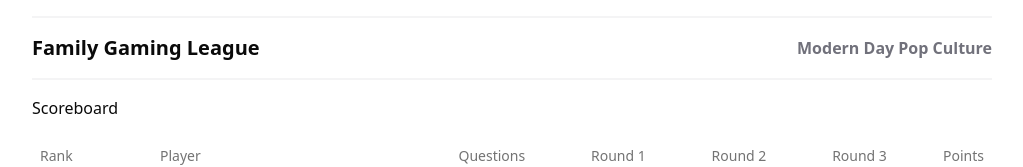
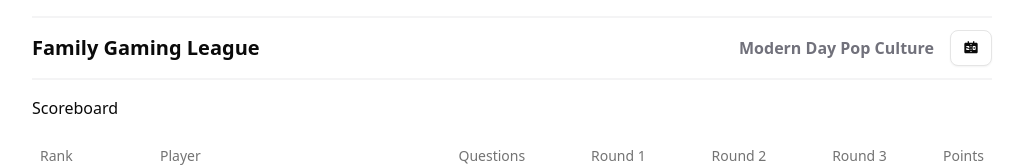
Before and after one commit to aforauvik/gamenight, a Next.js app: page / in a window 1280 px wide. Shown: the top 167 px of the page, without its empty margins (128-1151 px from the left). Built offline with nearby package versions, Linux system fonts and the light colour scheme.

Commit message:
calc page added

```diff
--- a/package.json
+++ b/package.json
@@ -20,6 +20,7 @@
     "next-themes": "^0.4.4",
     "react": "^19.0.0",
     "react-dom": "^19.0.0",
+    "react-icons": "^5.5.0",
     "recharts": "^2.15.1",
     "tailwind-merge": "^3.0.2",
     "tailwindcss-animate": "^1.0.7"
--- a/src/app/pointcalculation/page.js
+++ b/src/app/calc/page.js
@@ -240,8 +240,8 @@ const PointCalculation = () => {
 			<audio ref={bonusSoundRef} src="/game-bonus.mp3" preload="auto" />
 			<audio ref={tickSoundRef} src="/time-ticks.mp3" preload="auto" />
 			<audio ref={timeUpSoundRef} src="/time-up.mp3" preload="auto" />
-			<div className="flex justify-between items-center mb-6 px-2">
-				<h1 className="text-2xl font-bold">Point Calculation</h1>
+			<div className="flex justify-between items-center mb-6 px-2 pb-4 border-b-1">
+				<h1 className="text-lg font-bold">Point Calculation</h1>
 				<div className="flex items-center gap-4">
 					<div className="flex items-center gap-2">
 						<Button
@@ -276,6 +276,7 @@ const PointCalculation = () => {
 							)}
 						</Button>
 					</div>
+
 					<AlertDialog>
 						<AlertDialogTrigger asChild>
 							<Button variant="outline" className="gap-2">
@@ -304,7 +305,7 @@ const PointCalculation = () => {
 
 			{[0, 1, 2].map((roundIndex) => (
 				<div key={roundIndex} className="w-full mb-8">
-					<h2 className="text-xl font-bold mb-4 px-2">
+					<h2 className="text-sm font-bold mb-4 px-2">
 						Round {roundIndex + 1}
 					</h2>
 
@@ -424,7 +425,7 @@ const PointCalculation = () => {
 			))}
 
 			<div className="w-full mt-8">
-				<h2 className="text-xl font-bold mb-4 px-2">Total Scores</h2>
+				<h2 className="text-lg font-bold mb-4 px-2">Total Scores</h2>
 				<div className="w-full overflow-x-auto">
 					<Table>
 						<TableHeader>
--- a/src/components/leaderboard/Standings.js
+++ b/src/components/leaderboard/Standings.js
@@ -2,6 +2,7 @@
 
 import React from "react";
 import Link from "next/link";
+import {MdScoreboard} from "react-icons/md";
 
 import {Button} from "@/components/ui/button";
 import {
@@ -136,16 +137,26 @@ function getRankColor(rank) {
 const Standings = () => {
 	return (
 		<div className="flex flex-col items-start justify-center px-4 lg:px-40 py-4">
-			<hr className="border-zinc-100 border-[1px] w-full mb-4"></hr>
+			<hr className="border-zinc-100 border-[1px] w-full"></hr>
 			<div className="flex lg:flex-row flex-col lg:items-center items-start justify-between w-full">
-				<h1 className="lg:text-xl text-base font-bold text-left lg:mb-4 mb-1">
+				<h1 className="lg:text-xl text-base font-bold text-left py-4">
 					Family Gaming League
 				</h1>
-				<div className="flex lg:flex-row justify-center items-center gap-2">
-					<p className="lg:text-base text-sm font-semibold text-right text-zinc-500 mb-4">
+				<div className="flex lg:flex-row justify-center items-center gap-4">
+					<p className="lg:text-base text-sm font-semibold text-right text-zinc-500">
 						{" "}
 						{allInfo.gameName}
 					</p>
+
+					<Link
+						className="hidden md:table-cell sm:table-cell"
+						href="/calc"
+						target="_blank"
+					>
+						<Button variant="outline">
+							<MdScoreboard />
+						</Button>
+					</Link>
 
 					{/* <p className="lg:text-base text-sm font-semibold text-right mb-4">
 						<ModeToggle />
```
Also changed, not shown: 1 other file (tests, documents, lock files or other folders).
